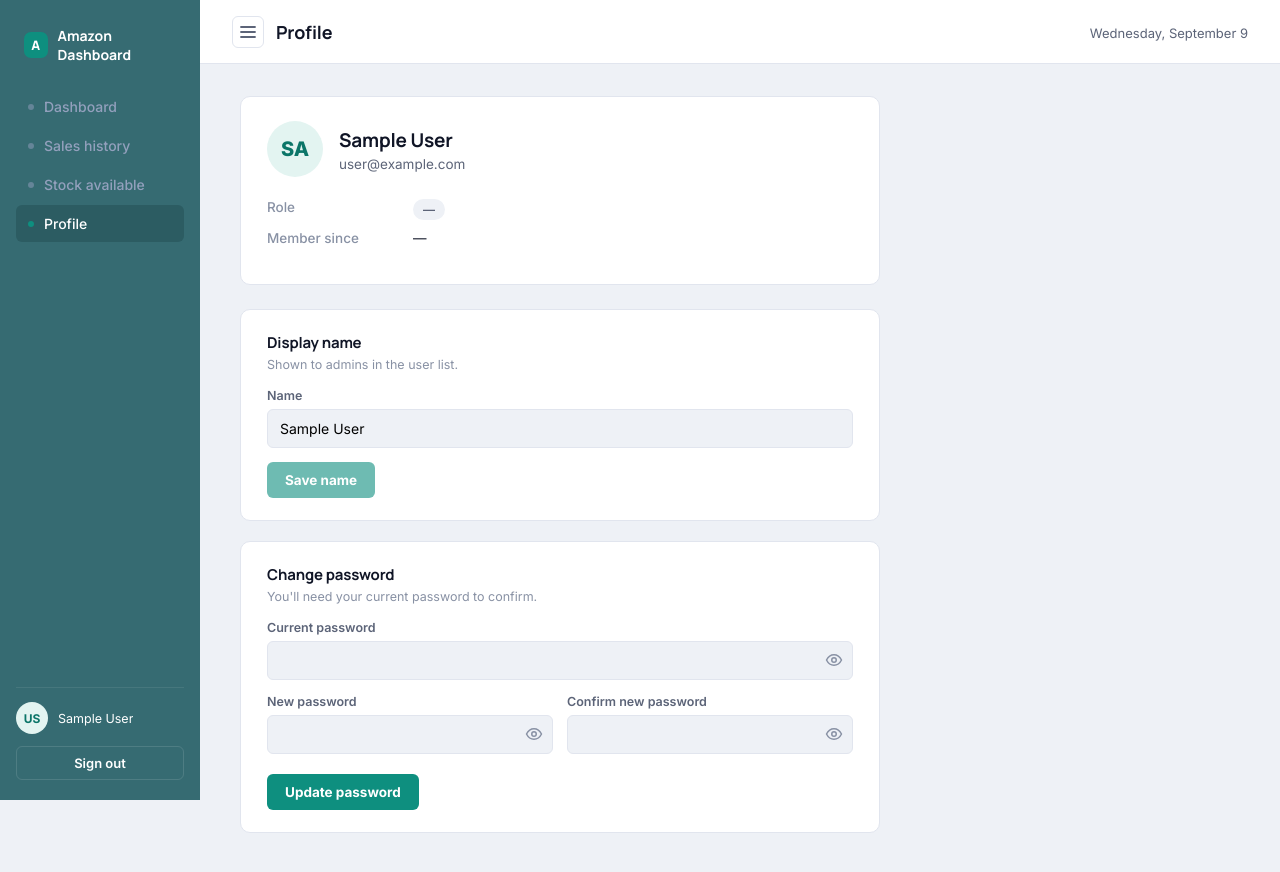
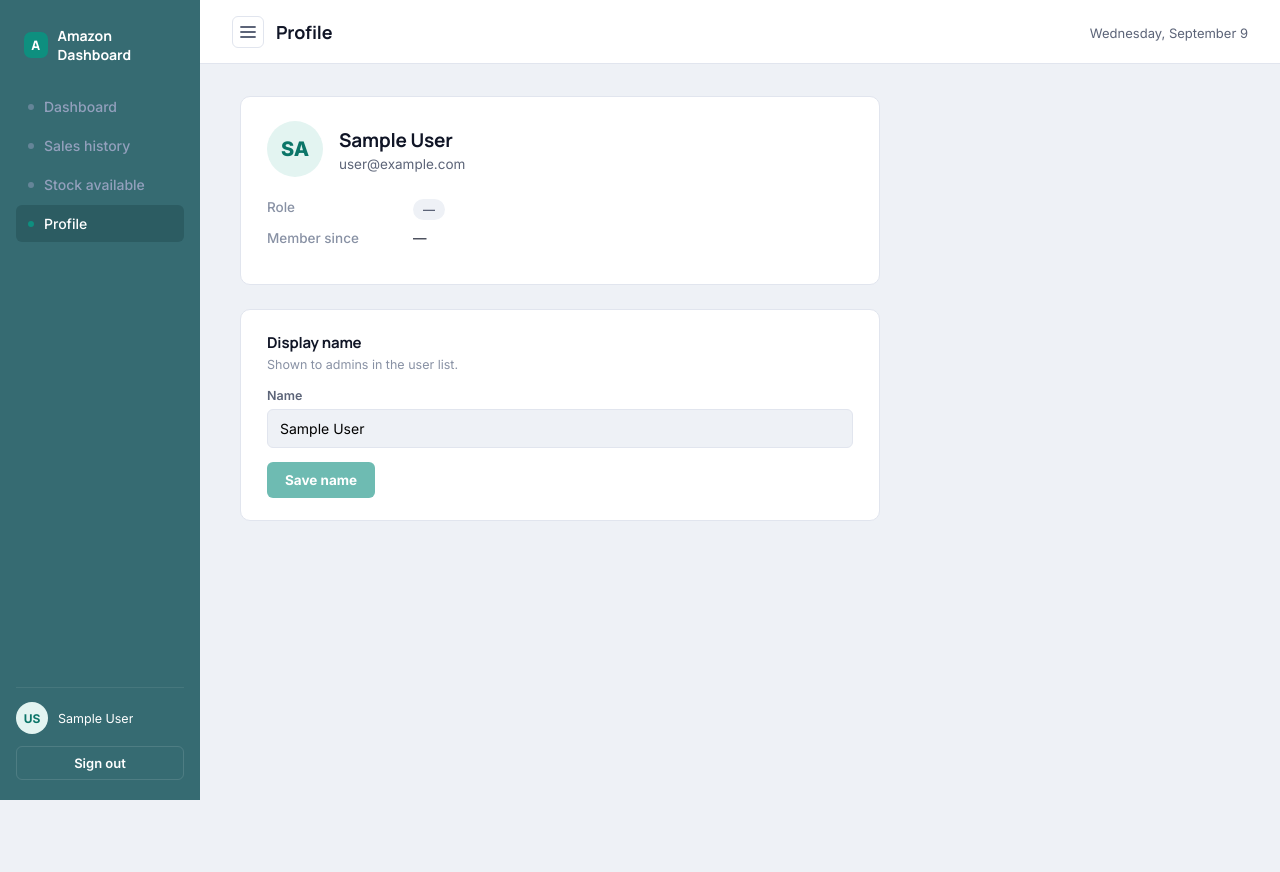
Before and after one commit to internjsb/dashboard, a React (Vite) app in the folder frontend/: page /profile in a window 1280 px wide. Shown: the top 872 px of the page. After the commit the page ends 800 px from the top, so only its background shows below. Built offline with nearby package versions, Linux system fonts and the light colour scheme; no server answers; sample sign-in values are in the browser's storage.

Commit message:
change password settings

```diff
--- a/frontend/src/views/Profile.tsx
+++ b/frontend/src/views/Profile.tsx
@@ -27,6 +27,9 @@ export default function Profile() {
 
   const email = user?.email ?? "";
   const initials = (displayName || email || "?").slice(0, 2).toUpperCase();
+  // Only email/password accounts can change a password here — Google accounts
+  // manage their credentials with Google.
+  const hasPasswordLogin = user?.providerData.some((p) => p.providerId === "password") ?? false;
   const memberSince = user?.metadata.creationTime
     ? new Date(user.metadata.creationTime).toLocaleDateString(undefined, {
         year: "numeric",
@@ -164,6 +167,7 @@ export default function Profile() {
             </form>
           </section>
 
+          {hasPasswordLogin && (
           <section className={styles.section}>
             <h3>Change password</h3>
             <p className={styles.hint}>You'll need your current password to confirm.</p>
@@ -203,6 +207,7 @@ export default function Profile() {
               </button>
             </form>
           </section>
+          )}
         </main>
       </div>
     </div>
```
